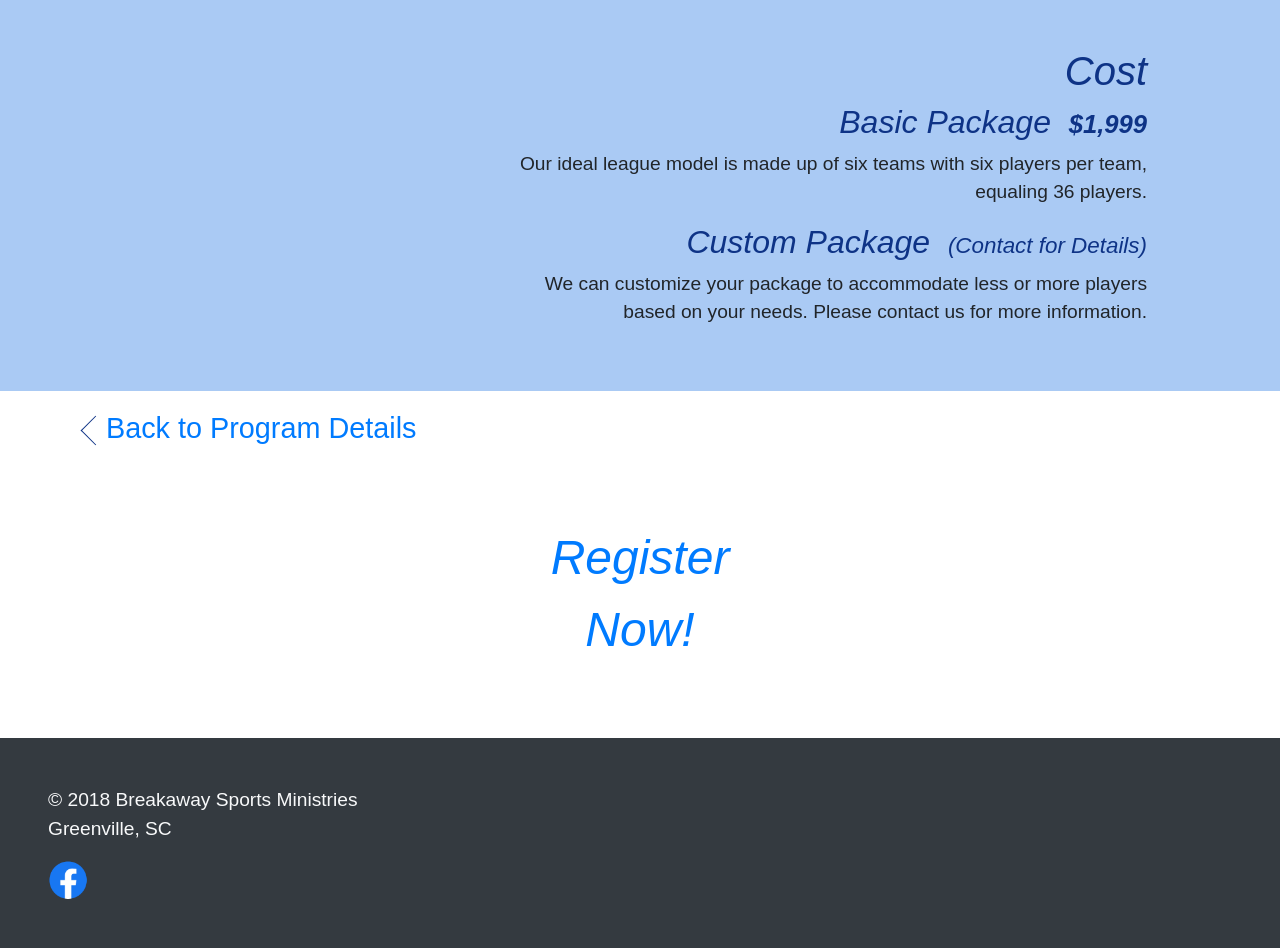
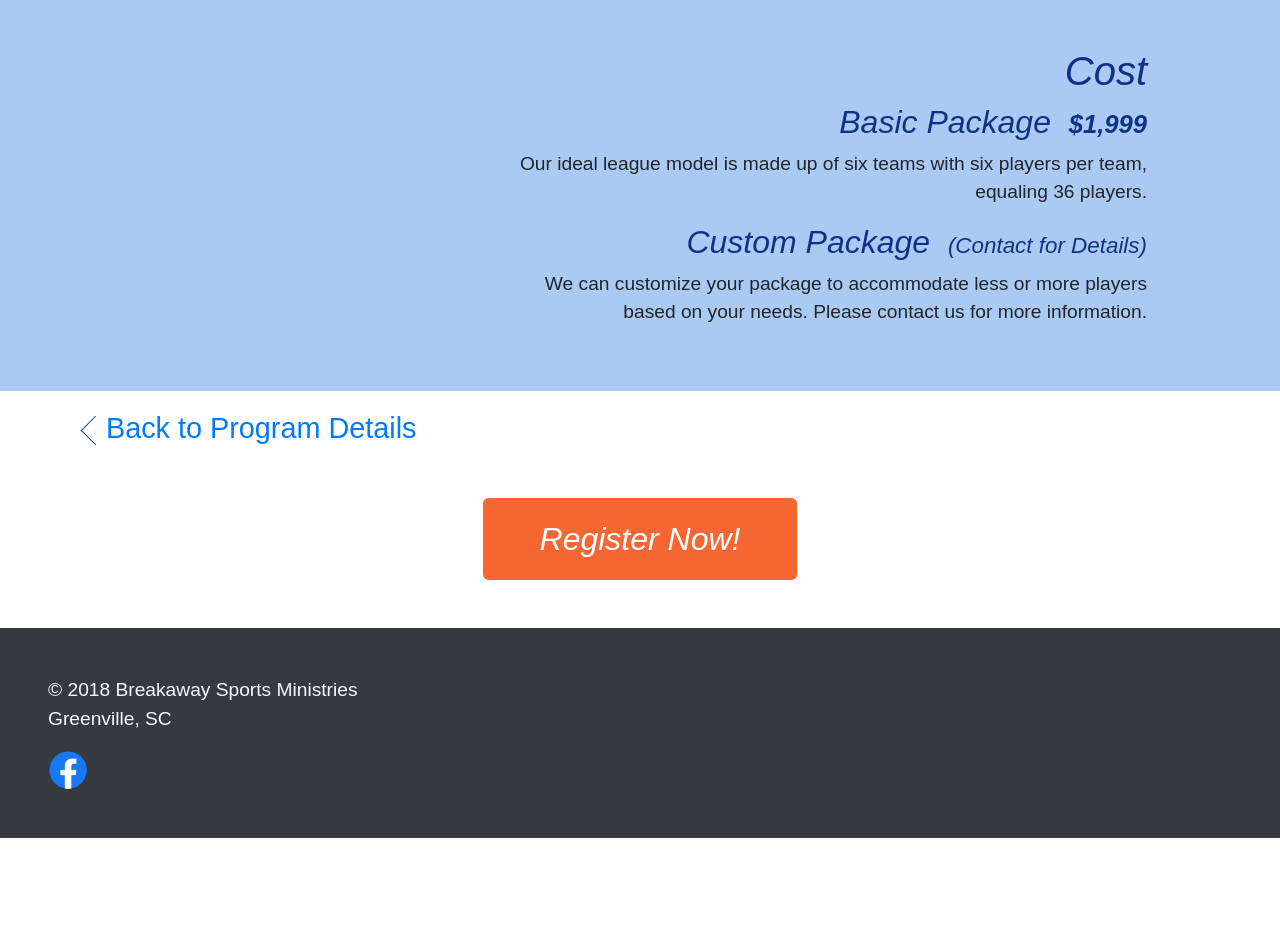
Before and after one commit to nmarsceau/breakaway-ministries.com, a PHP site: page /program_more.html in a window 1280 px wide. Shown: the part 723-1671 px from the top of the page. After the commit the page ends 1561 px from the top, so only its background shows below. Run offline with PHP 8.4, Linux system fonts and the light colour scheme.

Commit message:
Correct 2 links that still referenced php pages; Create extra large button style and apply it to 'register now' button; Change max file upload size to 5 MB per submission

```diff
--- a/program.html
+++ b/program.html
@@ -110,9 +110,7 @@
                 </div>
             </div>
             <div class="row justify-content-center my-5">
-                <a href="register.html" class="col-sm-8 col-md-5 col-lg-4 orange font-xl text-center px-5 py-4 mx-2">
-                    <em>Register Now!</em>
-                </a>
+                <a href="register.html" class="btn btn-xl btn-orange"><em>Register Now!</em></a>
             </div>
         </section>
     </main>
--- a/program_more.html
+++ b/program_more.html
@@ -75,15 +75,13 @@
         <section class="container">
             <div class="row mt-3">
                 <div class="col">
-                    <a href="program.php" class="blue font-lg">
+                    <a href="program.html" class="blue font-lg">
                         <span class="arrow-left align-middle"></span>Back to Program Details
                     </a>
                 </div>
             </div>
             <div class="row justify-content-center my-5">
-                <a href="register.php" class="col-sm-8 col-md-5 col-lg-4 orange text-center font-xl px-5 py-4 mx-2">
-                    <em>Register Now!</em>
-                </a>
+                <a href="register.html" class="btn btn-xl btn-orange"><em>Register Now!</em></a>
             </div>
         </section>
     </main>
--- a/register.html
+++ b/register.html
@@ -162,7 +162,7 @@
                                 Please upload a photo of your facilities<span class="required">required</span>
                                 <input type="file" name="facilities-image" class="form-control-file mt-1" multiple
                                     accept=".jpg, .jpeg, .png">
-                                <p class="mt-2"><small><em>We accept JPEG and PNG images, and you may select more than one. The combined file size of all images you select must be less than 20 MB.</em></small></p>
+                                <p class="mt-2"><small><em>We accept JPEG and PNG images, and you may select more than one. The combined file size of all images you select must be less than 5 MB.</em></small></p>
                             </label>
                         </div>
                     </div>
@@ -308,8 +308,8 @@
                 if (incorrect_file_types.length > 0) {
                     return incorrect_file_types.join(', ') + (incorrect_file_types.length === 1 ? ' is not an accepted file type.' : ' are not accepted file types.');
                 }
-                if (total_file_size > 20971520) { // 20 MB
-                    return 'The files you selected are ' + (Math.round(total_file_size / 100000) / 10) + ' MB in size.';
+                if (total_file_size > 5242880) { // 5 MB
+                    return 'The files you selected are too large (' + (Math.round(total_file_size / 100000) / 10) + ' MB). Limit is 5 MB.';
                 }
                 return null;
             }
--- a/styles.css
+++ b/styles.css
@@ -32,6 +32,13 @@ h1, h2, h3, h4, h5, h6 {
     background-color: #aacaf4;
 }
 
+.btn-xl {
+    font-size: 2rem;
+    line-height: 1.75;
+    padding: 0.75rem 3.5rem;
+    border-radius: 0.35rem;
+}
+
 .btn-orange {
     background-color: #f66733;
     color: #ffffff;
@@ -43,10 +50,6 @@ h1, h2, h3, h4, h5, h6 {
 
 .font-lg {
     font-size: 1.5em;
-}
-
-.font-xl {
-  font-size: 2.5em;
 }
 
 .mission-statement {
```
